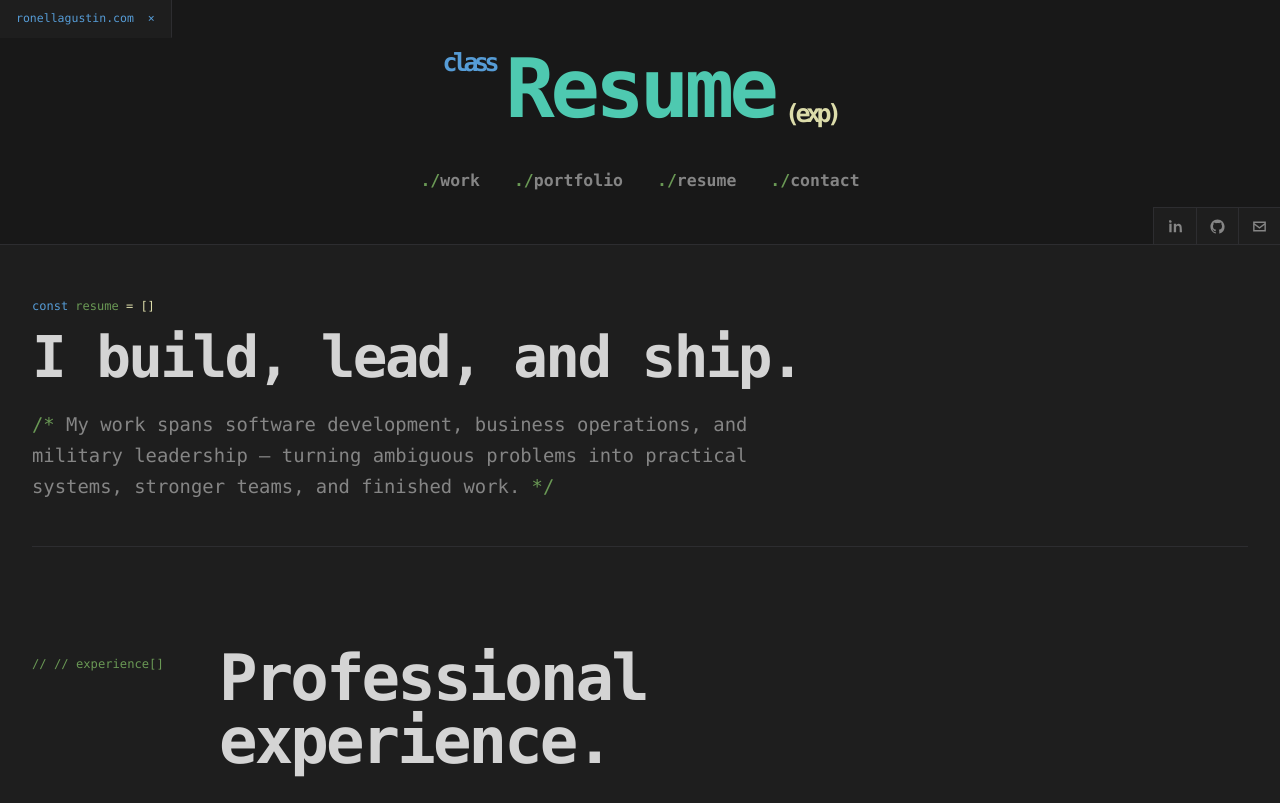
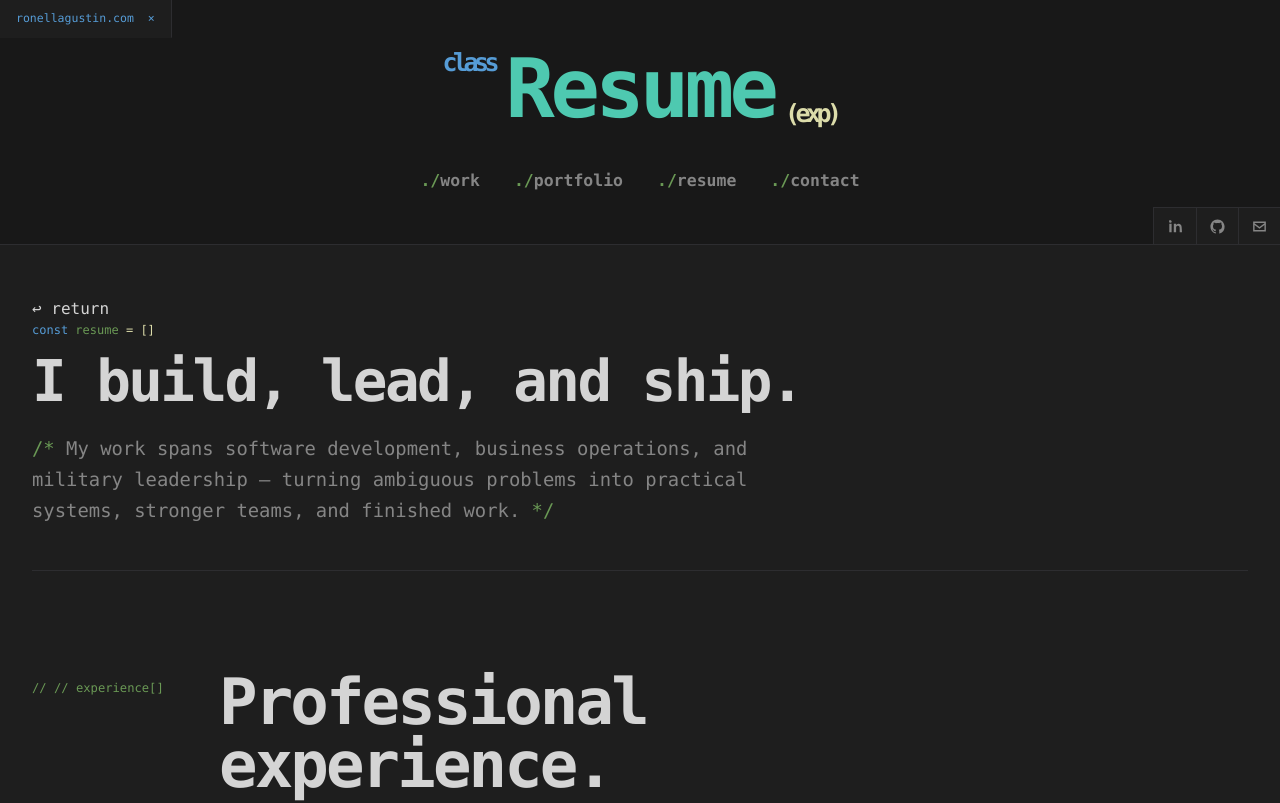
Before and after one commit to ronell-agustin/ronellagustin, a Next.js app: page /resume in a window 1280 px wide. Shown: the top 803 px of the page. Built offline with nearby package versions, Linux system fonts and the light colour scheme.

Commit message:
Add return link to resume intro

```diff
--- a/src/app/resume/page.tsx
+++ b/src/app/resume/page.tsx
@@ -183,6 +183,7 @@ export default function ResumePage() {
       <SiteHeader label="Resume" prefix="class " suffix=" (exp)" />
 
       <section className={styles.intro} aria-labelledby="resume-title">
+        <a className={styles.returnLink} href="/">↩ return</a>
         <p className={styles.kicker}>resume</p>
         <h1 id="resume-title">I build, lead, and ship.</h1>
         <p className={styles.copy}>
```
